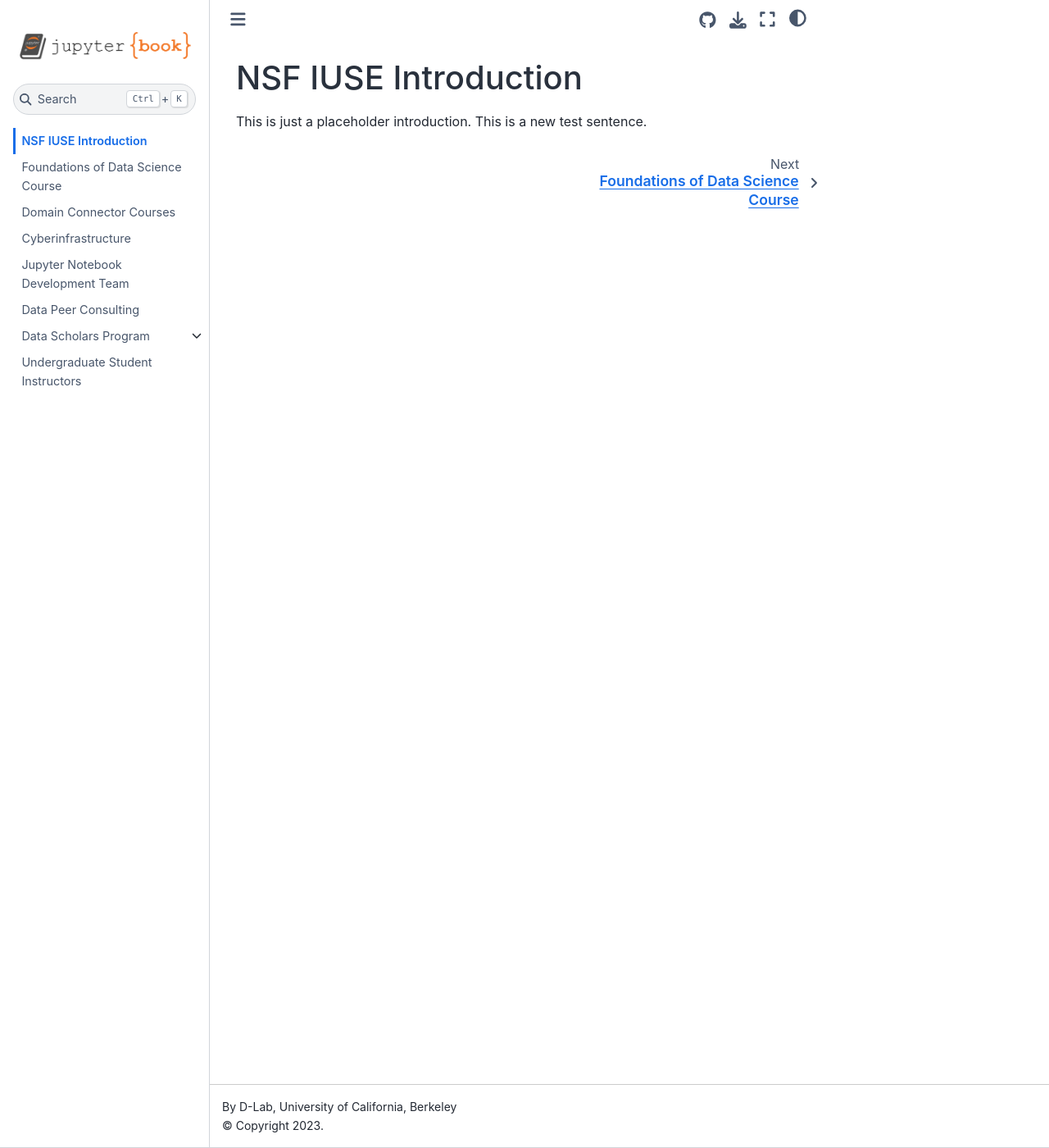
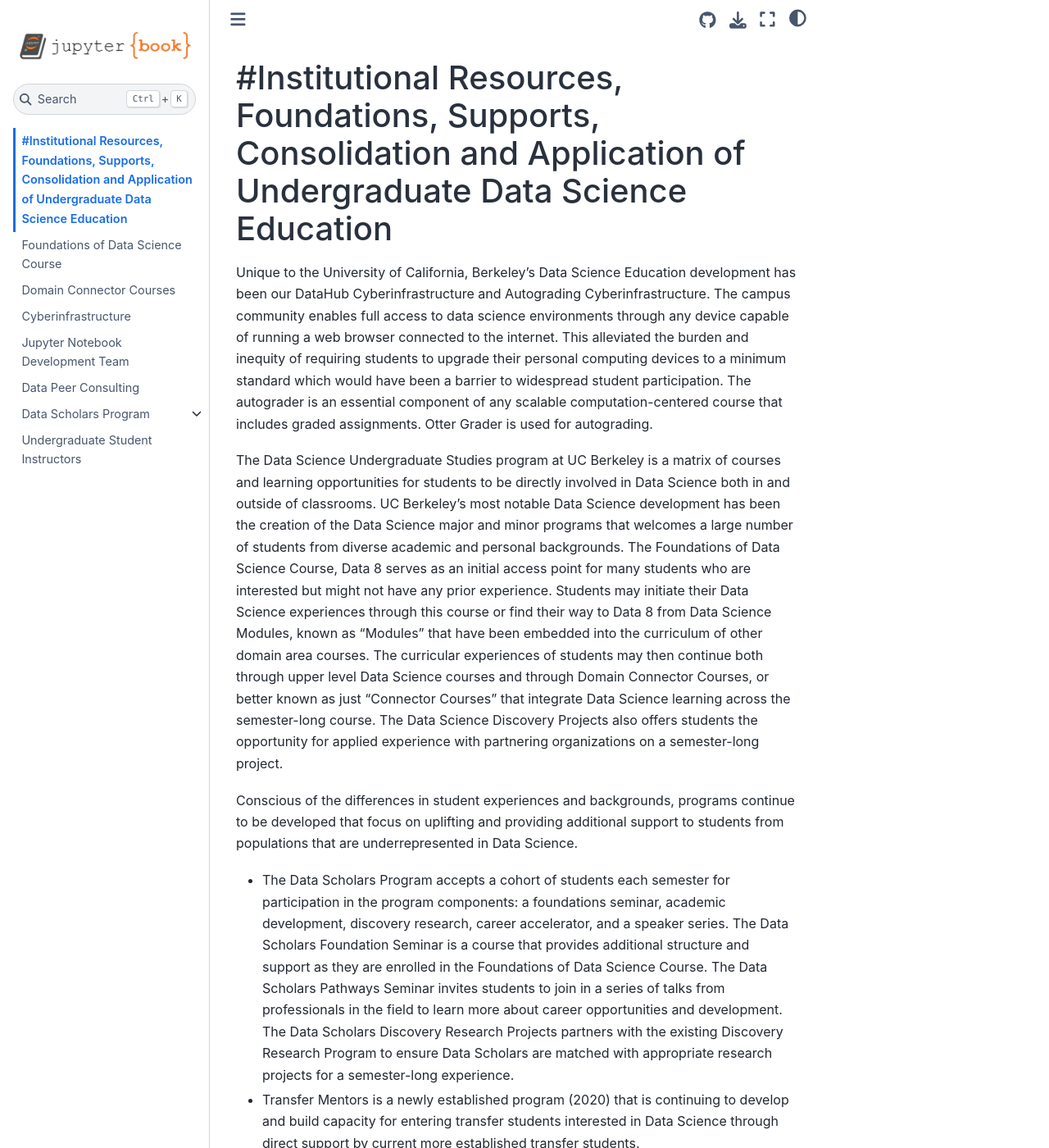
Before and after one commit to dlab-projects/iuse-documentation, a Jupyter Book: the page built from intro.md, in a window 1280 px wide and 1400 px high. Shown: the whole window at 82% size. Built offline with Jupyter Book 1.0.4 settings and Sphinx 7.4.7 and the Sphinx Book theme 1.1.4, drawn with Linux system fonts in a browser that asks for light colours; some of the changed text lies outside the part shown.

Commit message:
updated intro paragraphs

```diff
--- a/intro.md
+++ b/intro.md
@@ -1,5 +1,19 @@
-NSF IUSE Introduction
-============================
+#Institutional Resources, Foundations, Supports, Consolidation and Application of Undergraduate Data Science Education
+=============================================
 
-This is just a placeholder introduction.
-This is a new test sentence.
+Unique to the University of California, Berkeley’s Data Science Education development has been our DataHub Cyberinfrastructure and Autograding Cyberinfrastructure. The campus community enables full access to data science environments through any device capable of running a web browser connected to the internet. This alleviated the burden and inequity of requiring students to upgrade their personal computing devices to a minimum standard which would have been a barrier to widespread student participation.  The autograder is an essential component of any scalable computation-centered course that includes graded assignments. Otter Grader is used for autograding.
+
+The Data Science Undergraduate Studies program at UC Berkeley is a matrix of courses and learning opportunities for students to be directly involved in Data Science both in and outside of classrooms.  UC Berkeley’s most notable Data Science development has been the creation of the Data Science major and minor programs that welcomes a large number of students from diverse academic and personal backgrounds.  The Foundations of Data Science Course, Data 8 serves as an initial access point for many students who are interested but might not have any prior experience. Students may initiate their Data Science experiences through this course or find their way to Data 8 from Data Science Modules, known as “Modules” that have been embedded into the curriculum of other domain area courses. The curricular experiences of students may then continue both through upper level Data Science courses and through Domain Connector Courses, or better known as just “Connector Courses” that integrate Data Science learning across the semester-long course.  The Data Science Discovery Projects also offers students the opportunity for applied experience with partnering organizations on a semester-long project.
+
+Conscious of the differences in student experiences and backgrounds, programs continue to be developed that focus on uplifting and providing additional support to students from populations that are underrepresented in Data Science.
+- The Data Scholars Program accepts a cohort of students each semester for  participation in the program components: a foundations seminar, academic development, discovery research, career accelerator, and a speaker series. The Data Scholars Foundation Seminar is a course that provides additional structure and support as they are enrolled in the Foundations of Data Science Course.  The Data Scholars Pathways Seminar invites students to join in a series of talks from professionals in the field to learn more about career opportunities and development. The Data Scholars Discovery Research Projects partners with the existing Discovery Research Program to ensure Data Scholars are matched with appropriate research projects for a semester-long experience.
+- Transfer Mentors is a newly established program (2020) that is continuing to develop and build capacity for entering transfer students interested in Data Science through direct support by current more established transfer students.
+
+
+Students looking for additional hands-on learning experiences in courses and with peers might become involved in a number of employment opportunities.
+
+- Students can assist in the development of the course content for Modules as part of a Modules Jupyter Notebook Developers or the Jupyter Notebook Development Team.
+
+- They might assist peers through direct 1:1 conversations through the Data Peers Consulting program.
+
+- Students can become part of the teaching staff for the Introduction to Data Science course, Data 8, the Foundations Scholars or the Discovery Scholars; they can become an Undergraduate Student Instructor or a tutor.
```
